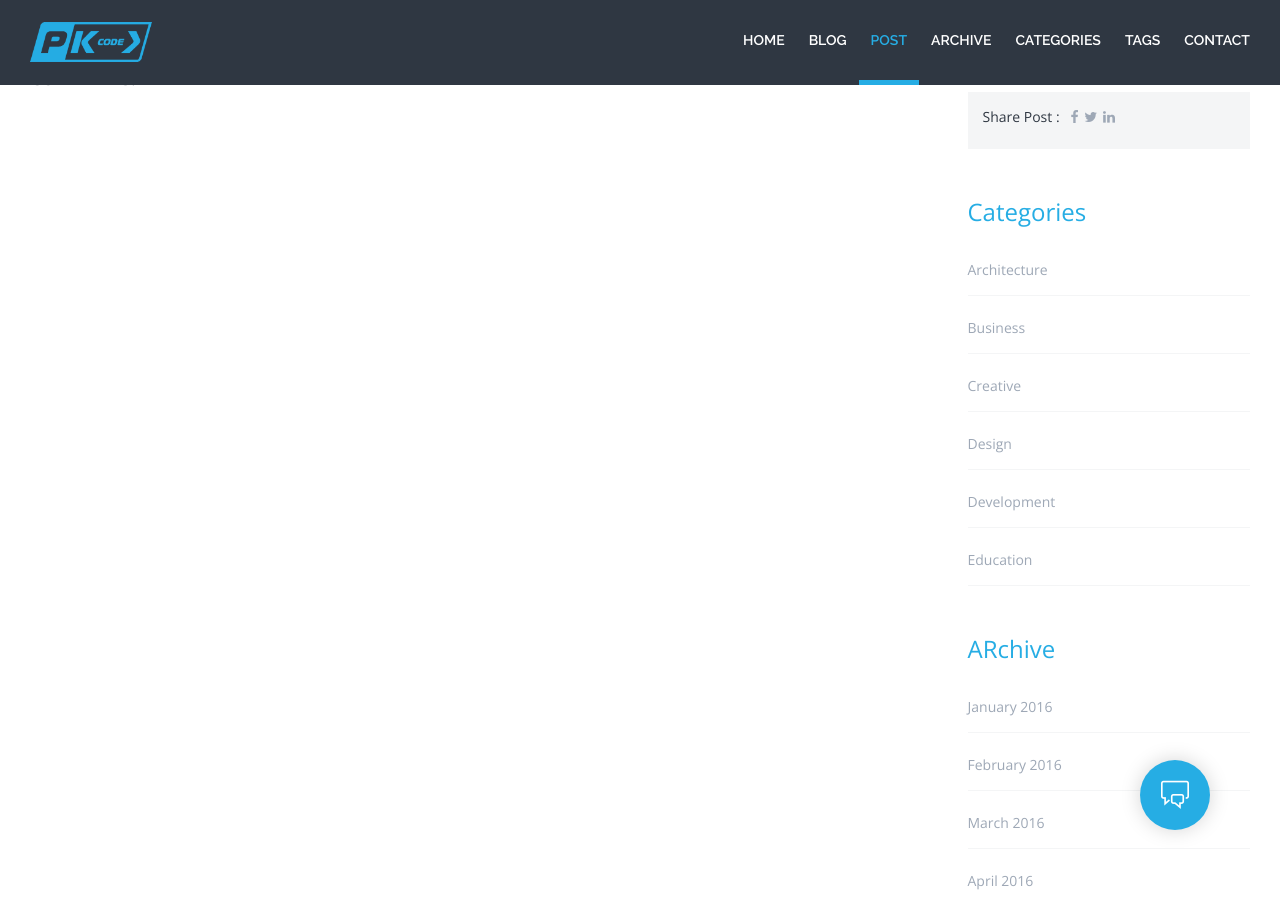
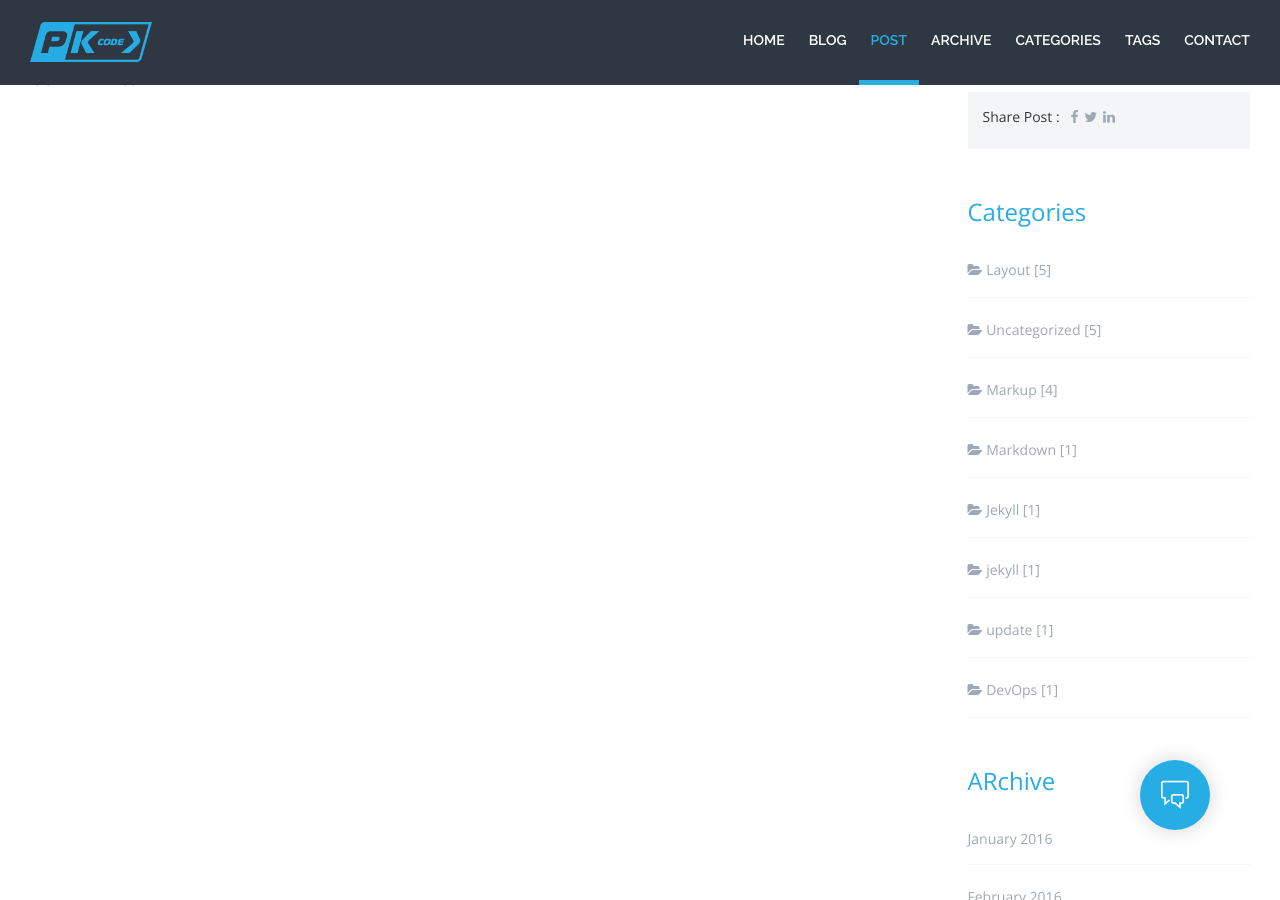
Before and after one commit to bitroniq/bitroniq.github.io, a Jekyll site: the page built from _posts/2012-03-15-layout-sidebar-custom.md, in a window 1280 px wide and 900 px high, scrolled down 946 px. Built offline with Jekyll 4.4.1, drawn with Linux system fonts in a browser that asks for light colours; comment, search, counter and statistics services are not loaded.

Commit message:
Updated sidebar - categories auto generation #17

```diff
--- a/_includes/post-content-sidebar.html
+++ b/_includes/post-content-sidebar.html
@@ -39,14 +39,29 @@
             </div>
             <div class="slidebar-link">
               <h3>Categories</h3>
+              <!--=================================
+                  Generating Categories -->
+              {% assign categories_max = 0 %}
+              {% for category in site.categories %}
+                {% if category[1].size > categories_max %}
+                  {% assign categories_max = category[1].size %}
+                {% endif %}
+              {% endfor %}
               <ul>
-                <li><a href="#">Architecture</a></li>
-                <li><a href="#">Business</a></li>
-                <li><a href="#">Creative</a></li>
-                <li><a href="#">Design</a></li>
-                <li><a href="#">Development</a></li>
-                <li><a href="#">Education</a></li>
+                {% for i in (1..categories_max) reversed %}
+                  {% for category in site.categories %}
+                    {% if category[1].size == i %}
+                      <li>
+                        <a href="/categories/#{{ category[0] | slugify }}">
+                          <p class="fa fa-folder-open"></p> {{ category[0] }} <span>[{{ i }}]</span>
+                        </a>
+                      </li>
+                    {% endif %}
+                  {% endfor %}
+                {% endfor %}
               </ul>
+              <!--=================================
+                  End Generating Categories -->
             </div>
             <!--{% include post-content-other.html %}-->
             <div class="slidebar-link">
```
